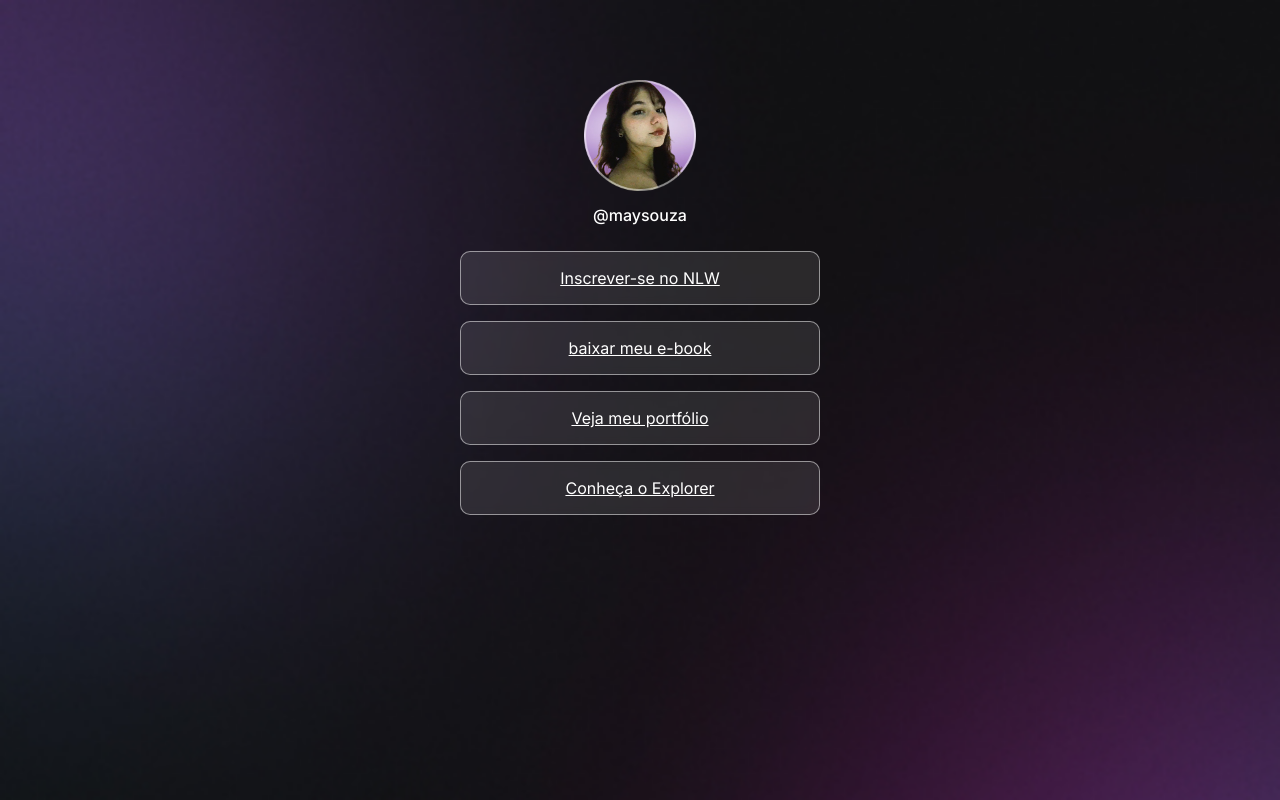
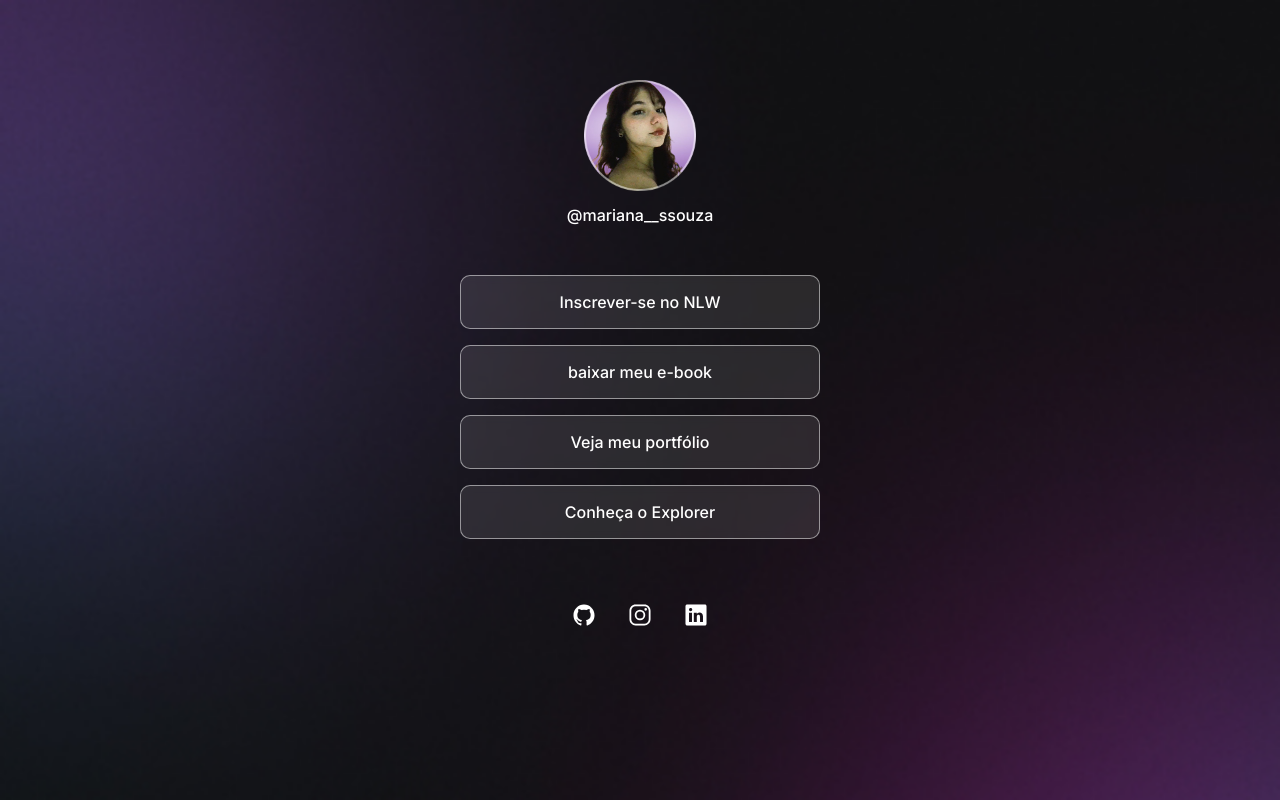
Before and after one commit to marianaSsouza/Projeto-Curso-Discover-, a plain HTML site: page index.html in a window 1280 px wide. Drawn offline with nearby package versions, Linux system fonts and the light colour scheme.

Commit message:
modulo 02: ajustando icones

```diff
--- a/index.html
+++ b/index.html
@@ -17,8 +17,8 @@
 
     <div id="container">
         <div id="profile">
-            <img src="./assets/avatar.png" alt="Foto de Mayk Brito sorrindo, usando óculos e camisa preta, barba e fundo amarelo">
-            <p>@maysouza</p>
+            <img src="./assets/avatar.png" alt="Foto de perfil da Mariana">
+            <p>@mariana__ssouza</p>
         </div>
         <ul>
             <li>
@@ -28,13 +28,30 @@
                 <a href="#">baixar meu e-book</a>
             </li>
             <li>
-                <a href="https://github.com/marianaSsouza">Veja meu portfólio</a>
+                <a href="https://github.com/marianaSsouza" target="_blank">Veja meu portfólio</a>
             </li>
             <li>
                 <a href="https://rocketseat.com.br/explorer"
                 target="_blank">Conheça o Explorer</a>
+            </li>
         </ul>
+        <div id="social-links">
+
+            <a href="https://github.com/marianaSsouza" target="_blank"><ion-icon name="logo-github"></ion-icon>
+            </a>
+
+           <a href="https://www.instagram.com/mariana__ssouza/" target="_blank">
+               <ion-icon name="logo-instagram"></ion-icon>
+           </a>
+
+           <a href="https://www.linkedin.com/in/mariana-souza-9a3a37302/" target="_blank">
+               <ion-icon name="logo-linkedin"></ion-icon>
+           </a>
+
     </div>
 
+
+    <script type="module" src="https://unpkg.com/ionicons@7.1.0/dist/ionicons/ionicons.esm.js"></script>
+<script nomodule src="https://unpkg.com/ionicons@7.1.0/dist/ionicons/ionicons.js"></script>
 </body>
 </html>
--- a/style.css
+++ b/style.css
@@ -48,18 +48,64 @@ body * {
 
 ul {
     list-style: none; /*remove os marcadores da lista*/
-    display: flex;
-    flex-direction: column; /*alinha os itens da lista em coluna*/
+    display: flex; /*deixa os itens um ao lado do outro*/
+    flex-direction: column; /*alinha os itens da lista em coluna, um abaixo do outro*/
     gap: 16px; /*espaçamento entre os itens da lista*/
+
+    padding: 24px 0; /*espaçamento interno do container da lista, separando os botões dos icones*/
 }
 
-ul li {
+ul li a{
+    /*alinhando as caixinhas dos botões*/
     display: flex;
-    justify-content: center; /*alinha o conteúdo no centro do item da lista*/
+    justify-content: center; /*alinha o conteúdo no centro (meio) do item da lista*/
     align-items: center; /*alinha o conteúdo verticalmente no centro do item da lista*/
+
+
     padding: 16px 24px; /*espaçamento interno do item da lista*/
+
+    /*mexendo na cor e outros estilos dos botões*/
     background-color: rgba(255, 255, 255, 0.1); /*cor de fundo com transparência*/
     border: 1px solid rgba(255, 255, 255, 0.5); /*borda com transparência*/
     border-radius: 10px; /*bordas arredondadas*/
     backdrop-filter: blur(4px); /*efeito de desfoque no fundo*/
+    text-decoration: none; /*remove o sublinhado do link*/
+    font-weight: 500;
+    transition: background 0.2s; /*transição suave para o efeito de hover*/
+
 }
+
+/*pseudo-selector > é o efeito que acontece quando passamos o mouse por cima do botão*/
+ul li a:hover{
+    background: rgba(255, 255, 255, 0.05); /*cor de fundo com transparência ao passar o mouse*/
+    border: 1.5 px solid white; /*borda branca ao passar o mouse*/
+}
+
+#social-links {
+
+    /*configurando espaçamento e centralizando os icones*/
+    display: flex; /*deixa os ícones um ao lado do outro*/
+    justify-content: center; /*alinha os ícones no centro do container*/
+
+    padding: 24px 0; /*espaçamento interno do container dos ícones*/
+
+    font-size: 24px; /*tamanho dos ícones*/
+}
+
+#social-links a{
+    /*alinhando as caixinhas dos ícones*/
+    display: flex;
+    justify-content: center; /*alinha o conteúdo no centro (meio) do item da lista*/
+    align-items: center; /*alinha o conteúdo verticalmente no centro do item da lista*/
+
+    padding: 16px; /*espaçamento interno do ícone*/
+
+    transition: background 0.2s; /*transição suave para o efeito de hover*/
+    border-radius: 50%; /*deixa o fundo do ícone arredondado, formando um circulo perfeito*/
+
+
+}
+
+#social-links a:hover{
+    background:rgba(255, 255, 255, 0.2); /*cor de fundo com transparência ao passar o mouse*/
+}
```
